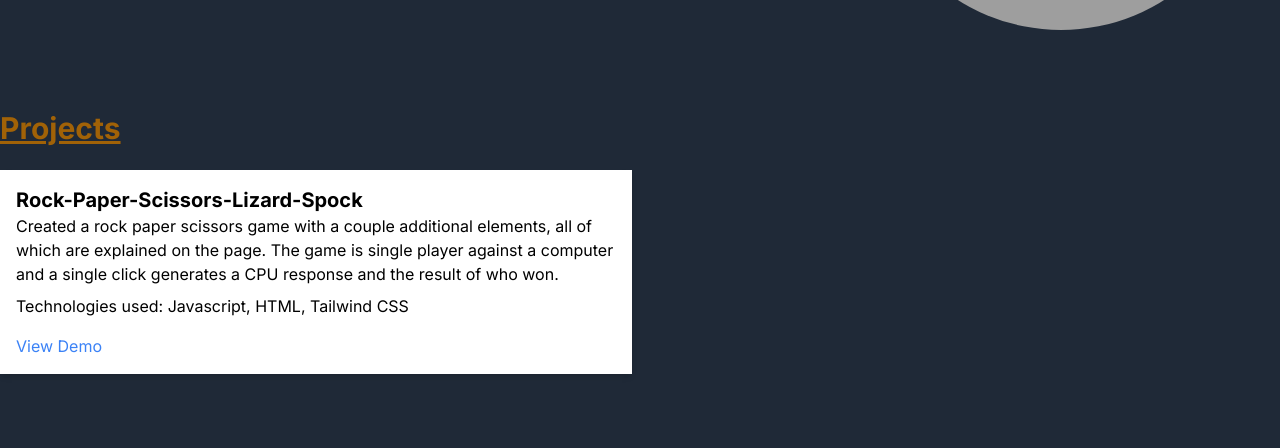
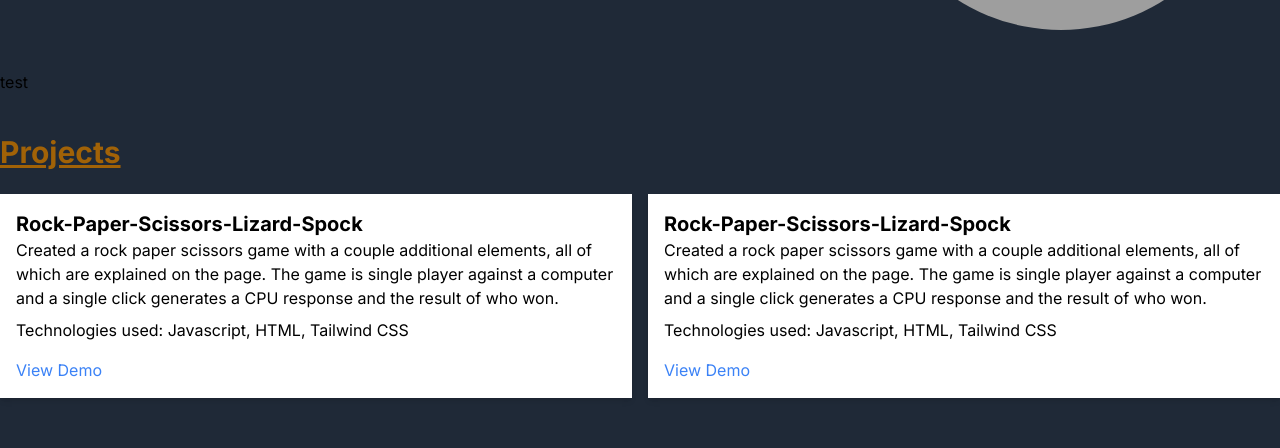
Before and after one commit to RAWjasekaram/Portfolio, a Next.js app in the folder with-tailwindcss-app/: page / in a window 1280 px wide. Shown: the part 478-926 px from the top of the page. Built offline with nearby package versions, Linux system fonts and the light colour scheme; grey boxes are pictures that could not be loaded.

Commit message:
Add second porject card + skills section.

```diff
--- a/with-tailwindcss-app/app/components/Projects.tsx
+++ b/with-tailwindcss-app/app/components/Projects.tsx
@@ -10,6 +10,15 @@ interface Project {
 }
 
 const projects: Project[] = [
+  {
+    title: "Rock-Paper-Scissors-Lizard-Spock",
+    description:
+      "Created a rock paper scissors game with a couple additional elements, all of which are explained on the page. The game is single player against a computer and a single click generates a CPU response and the result of who won.",
+    technologies: ["Javascript", "HTML", "Tailwind CSS"],
+    imageUrl: "/project1.png",
+    demoUrl: "https://rock-paper-scissors-dusky-pi.vercel.app/",
+  },
+
   {
     title: "Rock-Paper-Scissors-Lizard-Spock",
     description:
--- /dev/null
+++ b/with-tailwindcss-app/app/components/Skills.tsx
@@ -0,0 +1,7 @@
+import React from "react";
+
+const Skills: React.FC = () => {
+  return <div> test</div>;
+};
+
+export default Skills;
--- a/with-tailwindcss-app/app/page.tsx
+++ b/with-tailwindcss-app/app/page.tsx
@@ -3,6 +3,7 @@ import Header from "./components/Header";
 import About from "./components/About";
 import Contact from "./components/Contact";
 import Projects from "./components/Projects";
+import Skills from "./components/skills";
 
 export default function Home() {
   return (
@@ -10,6 +11,7 @@ export default function Home() {
       {" "}
       <Header />
       <About />
+      <Skills />
       <Projects />
       <Contact />
     </div>
```
